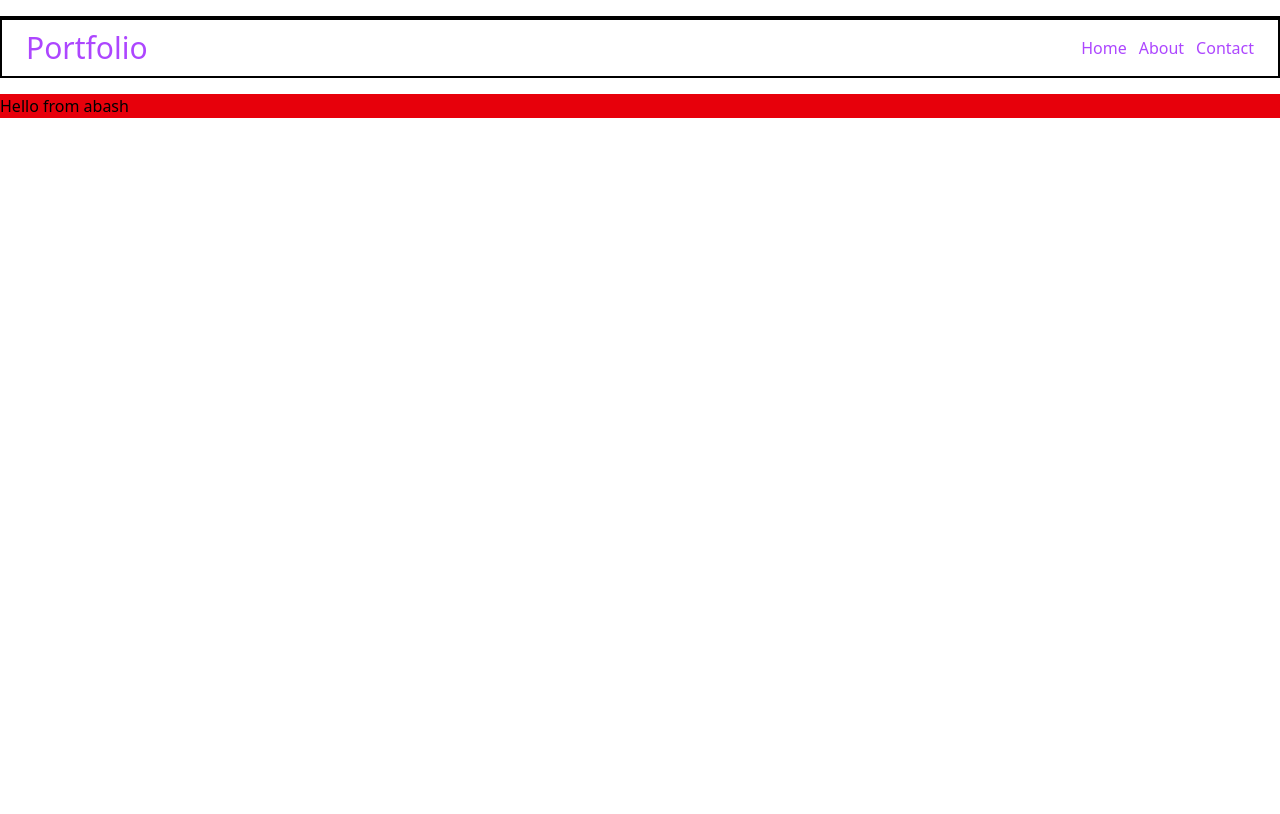
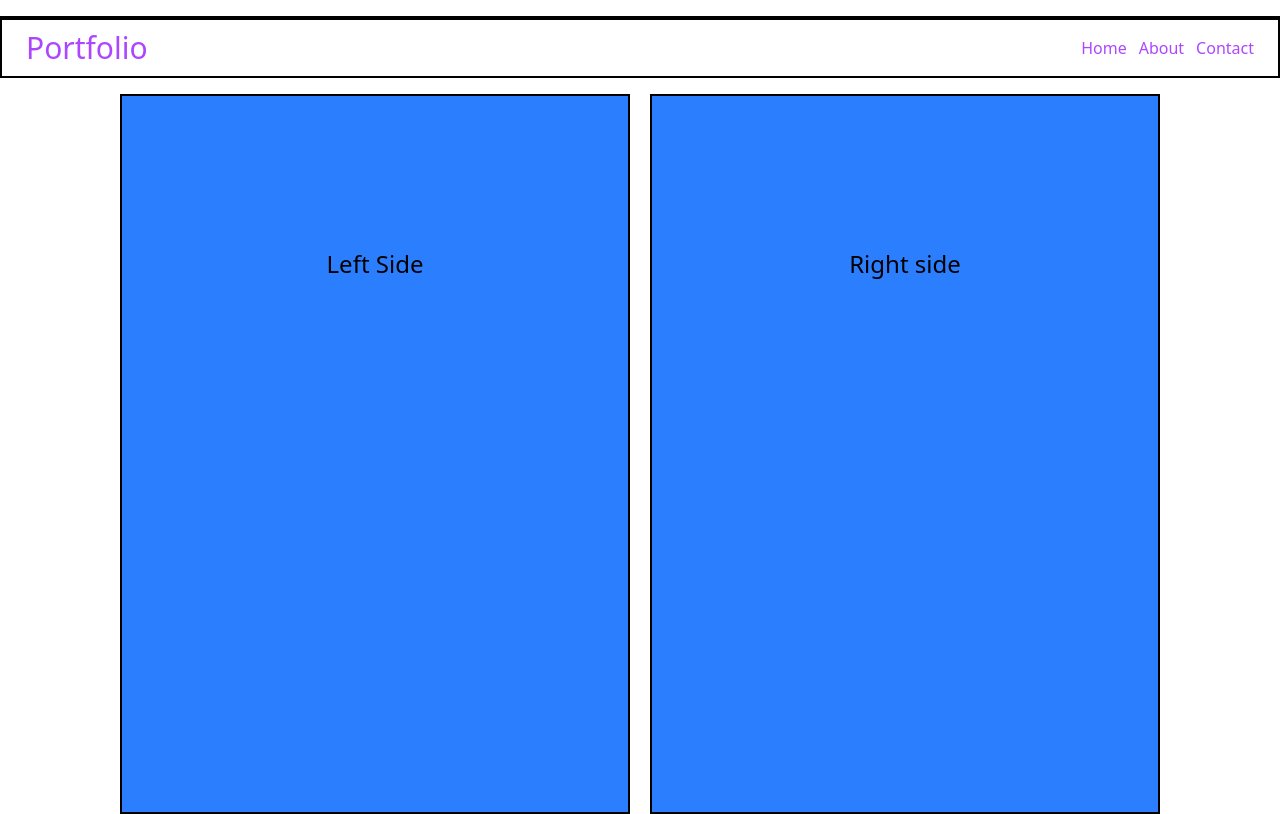
Before and after one commit to Abashansari/Tailwind-CSS-in-Vite, a React (Vite) app: page / in a window 1280 px wide. Built offline with nearby package versions, Linux system fonts and the light colour scheme.

Commit message:
created a 2 columns using grid utilities

```diff
--- a/src/pages/Home.jsx
+++ b/src/pages/Home.jsx
@@ -2,10 +2,16 @@ import React from 'react'
 
 export default function Home() {
   return (
-    <div>
-        <div className='container bg-yellow-500 sm:bg-green-500 md:bg-blue-400 lg:bg-red-600'>
-      <p>Hello from abash</p>
+<div className='container'>
+    <div className="grid grid-cols-2 gap-5 h-180 justify-between mx-30 ">
+    <div className='container flex justify-center border-2 bg-blue-500 '>
+    <h1 className='text-2xl p-[30%]'>Left Side</h1>
+    </div>
+    <div className="container flex justify-center border-2 bg-blue-500">
+      <h1 className='text-2xl p-[30%]'>Right side</h1>
     </div>
     </div>
+
+</div>
   )
 }
```
